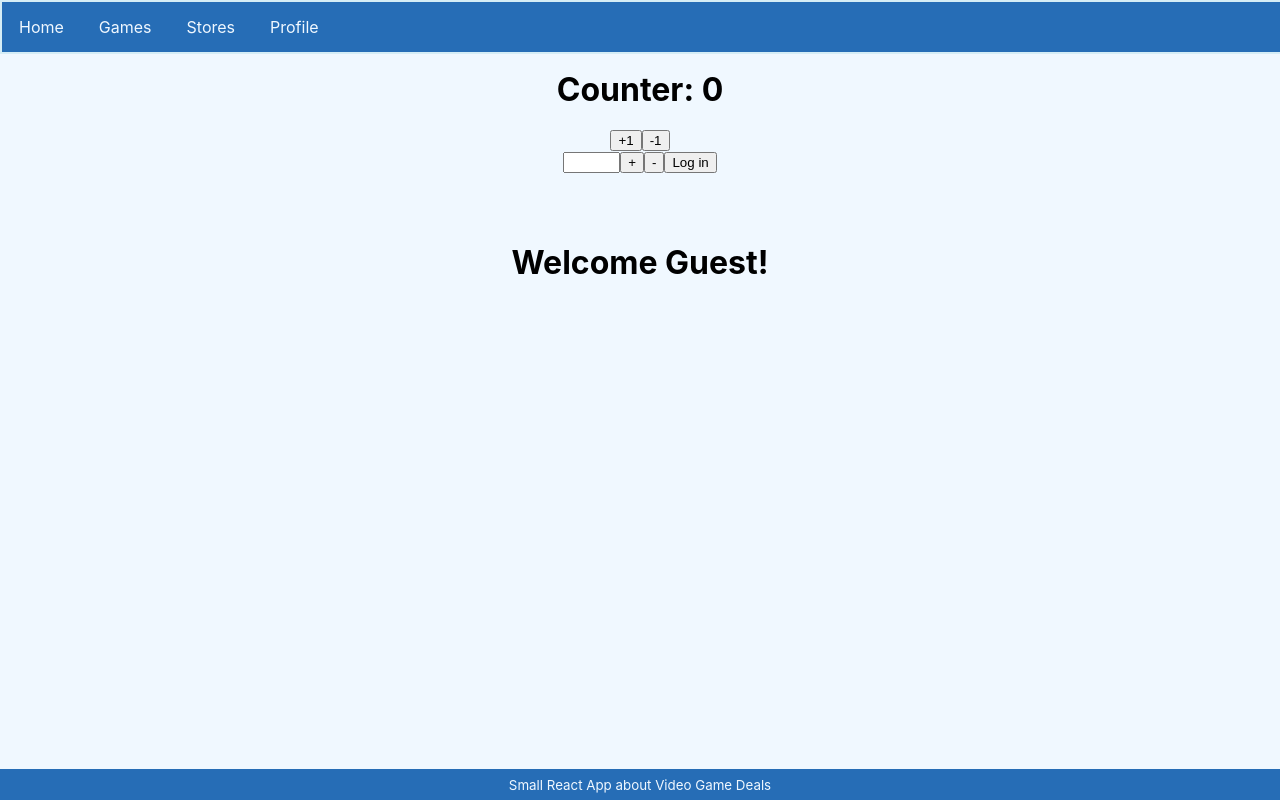
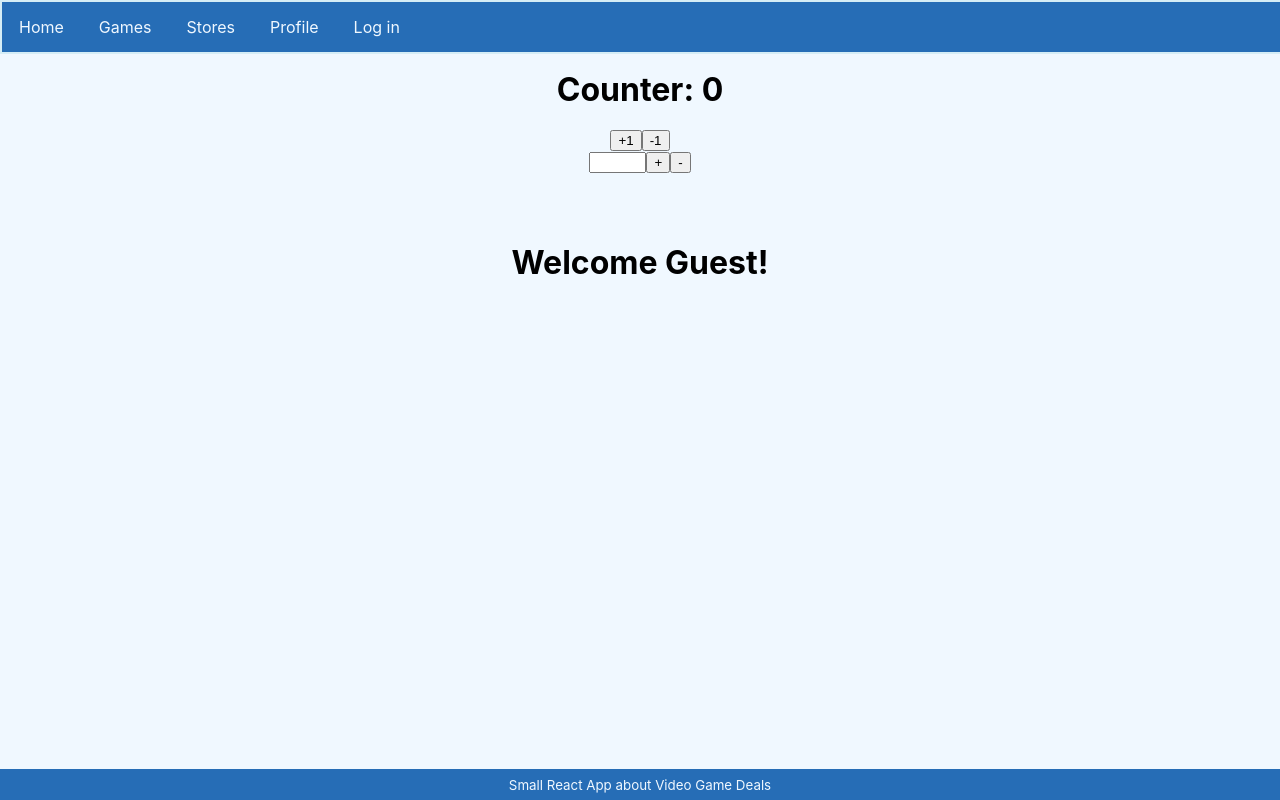
Before and after one commit to matejjj27/game-deals-react-app, a React (Create React App) app: page / in a window 1280 px wide. Built offline with nearby package versions, Linux system fonts and the light colour scheme; no server answers.

Commit message:
Put log in button in header #11

```diff
--- a/src/components/Counter.tsx
+++ b/src/components/Counter.tsx
@@ -1,6 +1,6 @@
 import { useDispatch, useSelector } from "react-redux";
 import { RootState } from "..";
-import { decrement, increment, logIn } from "../state/actions";
+import { decrement, increment } from "../state/actions";
 
 const Counter = () => {
 
@@ -31,8 +31,7 @@ const Counter = () => {
             <button onClick={() => dispatch(decrement(1))}>-1</button><br></br>
             <input type="text" id="valueBar" title="Must be a valid number" maxLength={6} size={4}/>
             <button onClick={() => changeCounter("+")}>+</button>
-            <button onClick={() => changeCounter("-")}>-</button>
-            <button onClick={() => dispatch(logIn())}>Log in</button>
+            <button onClick={() => changeCounter("-")}>-</button><br></br>
             {isLogged ? <h2>You are logged in</h2> : ""}
         </div>
     )
--- a/src/components/Header.tsx
+++ b/src/components/Header.tsx
@@ -1,8 +1,11 @@
+import { useDispatch } from 'react-redux';
 import { useNavigate } from 'react-router-dom'
+import { logIn } from '../state/actions';
 
 const Header = () => {
 
     const navigate = useNavigate();
+    const dispatch = useDispatch();
 
     return (
         <header>
@@ -11,6 +14,7 @@ const Header = () => {
                 <li onClick={() => navigate({pathname: "/games"})}>Games</li>
                 <li onClick={() => navigate({pathname: "/stores"})}>Stores</li>
                 <li onClick={() => navigate({pathname: "/profile"})}>Profile</li>
+                <li onClick={() => dispatch(logIn())}>Log in</li>
             </ul>
         </header>
     )
```
